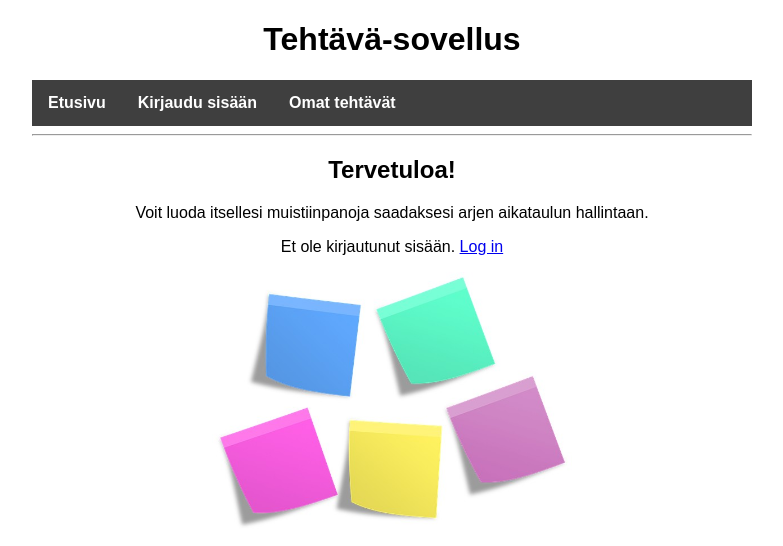
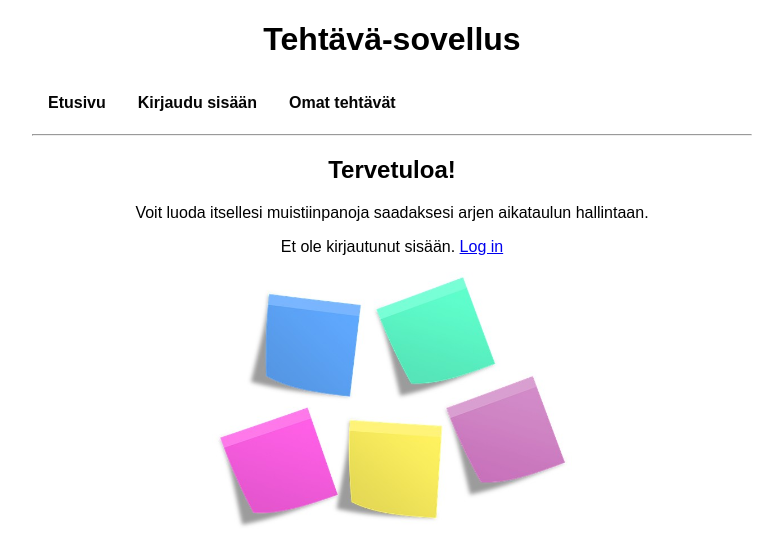
Before and after one commit to veeranniina/tsoha-teht-v-sovellus, a Flask app: page / in a window 1280 px wide. Shown: the top 546 px of the page, without its empty margins (248-1031 px from the left). Run offline with Flask 3, Linux system fonts and the light colour scheme.

Commit message:
improve css

```diff
--- a/static/main.css
+++ b/static/main.css
@@ -10,13 +10,6 @@ table {
     width: 80%;
 }
 
-td, th {
-    border-style: dotted;    /*miksi ei toimi*/
-    border-color: black;
-    border-width: 2px;
-}
-
-
 img {
     width: 50%;
     height: auto;
@@ -27,7 +20,7 @@ ul {
     margin: 0;
     padding: 0;
     overflow: hidden;
-    background-color: #3f3f3f;
+    background-color: #ffffff;
   }
 
 li {
@@ -36,7 +29,7 @@ li {
 
 li a {
     display: block;
-    color: rgb(255, 255, 255);
+    color: rgb(5, 5, 5);
     text-align: center;
     padding: 14px 16px;
     text-decoration: none;
@@ -45,5 +38,5 @@ li a {
 
   /* vaihtaa linkkivärin #111 (black) */
   li a:hover {
-    background-color: #111;
+    background-color: #afafaf;
   }
```
